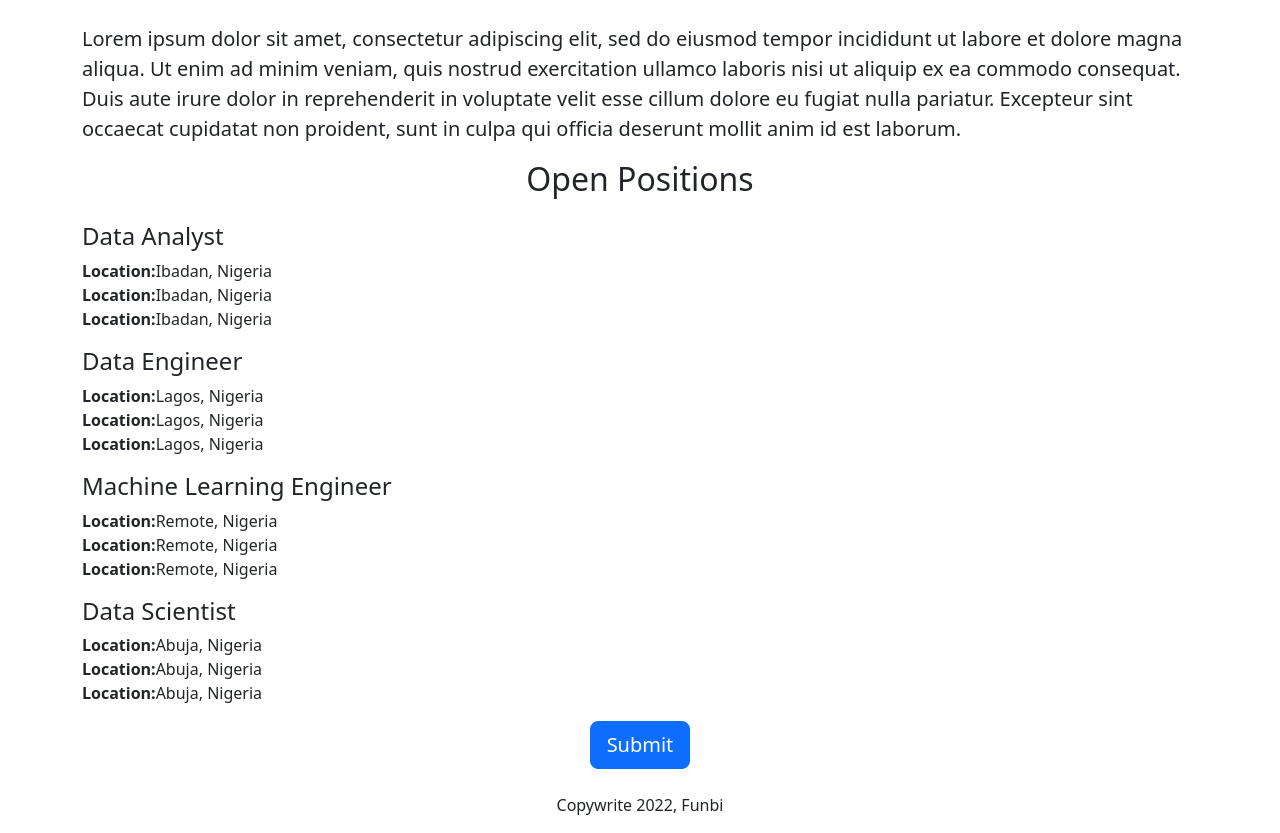
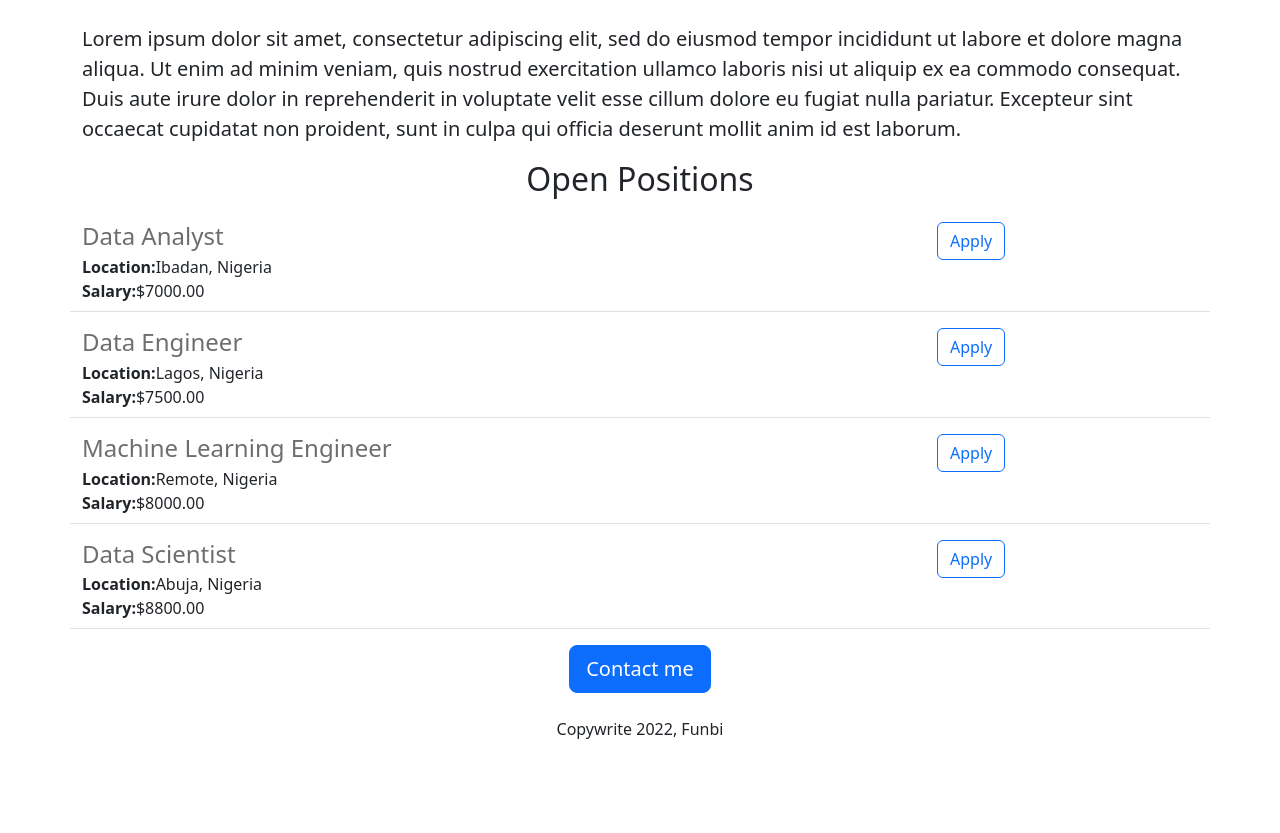
Before and after one commit to Phunbie/funbi-career-website, a Flask app: page / in a window 1280 px wide. Shown: the part 957-1790 px from the top of the page. After the commit the page ends 1696 px from the top, so only its background shows below. Run offline with Flask 2, Linux system fonts and the light colour scheme.

Commit message:
add dynamic layout and api route

```diff
--- a/app.py
+++ b/app.py
@@ -1,4 +1,4 @@
-from flask import Flask, render_template
+from flask import Flask, render_template, jsonify
 
 app= Flask(__name__)
 
@@ -24,5 +24,9 @@ def hello():
   return render_template("home.html",jobs=JOBS,
                         first_name="Oluwafunbi")
 
+@app.route("/api/jobs")
+def listjobs():
+  return jsonify(JOBS)
+
 if __name__ == "__main__":
   app.run(host="0.0.0.0",debug=True)
--- a/templates/home.html
+++ b/templates/home.html
@@ -15,23 +15,10 @@
       <h2 class="text-center mt-2 mb-4">Open Positions</h2>
       <div>
         {% for job in jobs %}
-          <div style="margin-bottom:16px">
-            <h4 style="color:rgb(110,110,110) margin-bottom:4px">
-              {{job["title"]}}
-            </h4>
-            <div>
-              <b>Location:</b>{{job["location"]}}
-            </div>
-            <div>
-              <b>Location:</b>{{job["location"]}}
-            </div>
-            <div>
-              <b>Location:</b>{{job["location"]}}
-            </div>
-          </div>
+         {% include "jobitem.html" %}
         {% endfor %}
       </div>
-      <div class="text-center"><button class="btn btn-primary btn-lg">Submit</button>
+      <div class="text-center"><button class="btn btn-primary btn-lg">Contact me</button>
       <p class="mt-4">Copywrite 2022, Funbi</p></div>
     </div>
   </body>
--- /dev/null
+++ b/templates/jobitem.html
@@ -0,0 +1,18 @@
+ <div class="border-bottom row" style="margin-bottom:16px; padding-bottom:8px;">
+    <div class="col-9">
+      <h4 style="color:rgb(110,110,110); margin-bottom:4px;">
+        {{job["title"]}}
+      </h4>
+      <div>
+        <b>Location:</b>{{job["location"]}}
+      </div>
+      {% if "salary" in job %}
+      <div>
+        <b>Salary:</b>{{job["salary"]}}
+      </div>
+      {% endif %}
+    </div>
+   <div class="col-3">
+   <button type="button" class="btn btn-outline-primary">Apply</button>
+   </div>
+  </div>
```
